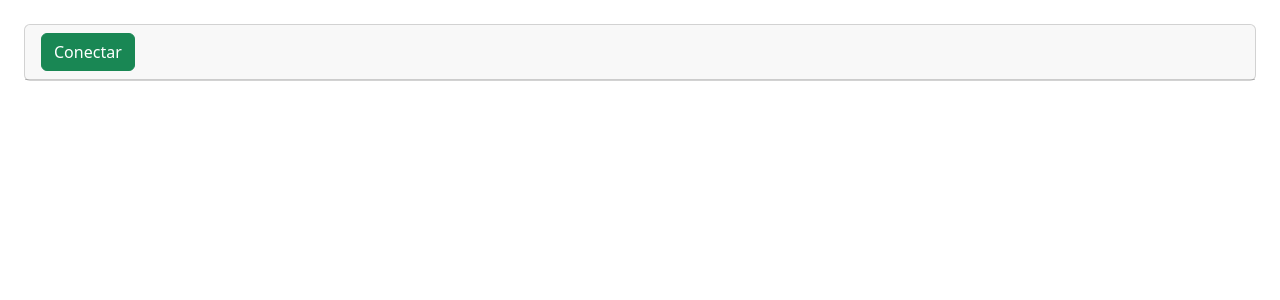
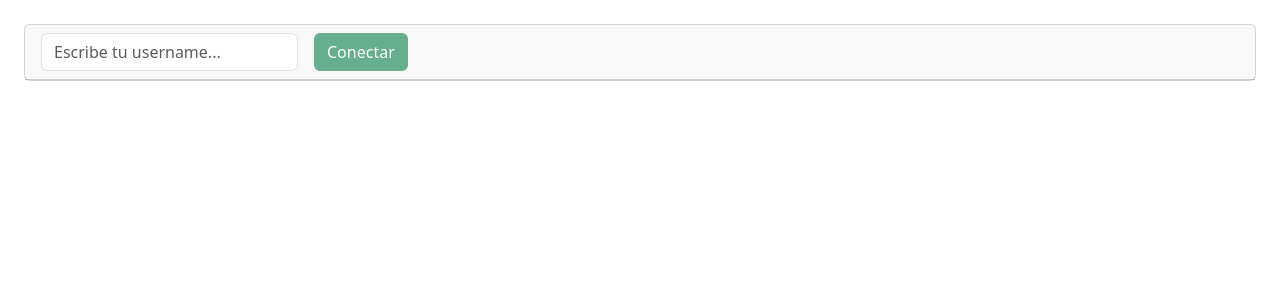
Before and after one commit to stiv-rs/angular-front-chat, an Angular app: page /chat in a window 1280 px wide. Shown: the top 300 px of the page. Built offline with nearby package versions, Linux system fonts and the light colour scheme.

Commit message:
Notificar cuando un usuario se conecta al CHAT

```diff
--- a/src/app/chat/chat.component.html
+++ b/src/app/chat/chat.component.html
@@ -1,8 +1,11 @@
 <div class="card mx-4 my-4">
   <div class="card-header">
     <ul class="nav nav-pills card-header-pills">
+      <li class="nav-item mx-2" *ngIf="!conectado">
+        <input type="text" [(ngModel)]="mensaje.username" class="form-control" placeholder="Escribe tu username..." name="username">
+      </li>
       <li class="nav-item mx-2">
-        <button class="btn btn-success" type="button" (click)="conectar()" *ngIf="!conectado">Conectar</button>
+        <button class="btn btn-success" type="button" (click)="conectar()" *ngIf="!conectado" [disabled]=" !mensaje.username">Conectar</button>
       </li>
       <li class="nav-item">
         <button class="btn btn-warning" type="button" (click)="desconectar()" *ngIf="conectado">Desconectar</button>
@@ -13,7 +16,10 @@
   <div class="card-body" style="overflow-y:scroll; height: 360px;" *ngIf="conectado">
     <ul class="list-group list-group-flush">
       <li class="list-group-item list-group-item-light" *ngFor="let mensaje of mensajes">
-        {{mensaje.fecha | date: 'shortTime'}} : {{mensaje.texto}}
+        <span *ngIf="mensaje.tipo == 'NUEVO_USUARIO'">{{mensaje.fecha | date: 'shortTime'}} @ {{mensaje.texto}} {{mensaje.username}}</span>
+        <span *ngIf="mensaje.tipo == 'MENSAJE'">{{mensaje.fecha | date: 'shortTime'}} {{mensaje.username}} dice: <br> {{mensaje.texto}}</span>
+
+
       </li>
     </ul>
   </div>
--- a/src/app/chat/chat.component.ts
+++ b/src/app/chat/chat.component.ts
@@ -35,8 +35,11 @@
         this.mensajes.push(mensaje);
         console.log(mensaje)
       });
+      this.mensaje.tipo = 'NUEVO_USUARIO';
+      this.client.publish({destination:'/app/mensaje', body: JSON.stringify(this.mensaje)});
 
     }
+
 
     this.client.onDisconnect = (frame) => {
       console.log('Desconectados: ' + !this.client.connected + ' : '+ frame);
@@ -53,6 +56,7 @@
   }
 
   enviarMensaje():void{
+    this.mensaje.tipo = 'MENSAJE';
     this.client.publish({destination:'/app/mensaje', body: JSON.stringify(this.mensaje)});
     this.mensaje.texto = '';
   }
--- a/src/app/chat/models/mensaje.ts
+++ b/src/app/chat/models/mensaje.ts
@@ -2,5 +2,7 @@
 
   texto: string = '';
   fecha:Date;
+  username: string;
+  tipo:string;
 
 }
```
